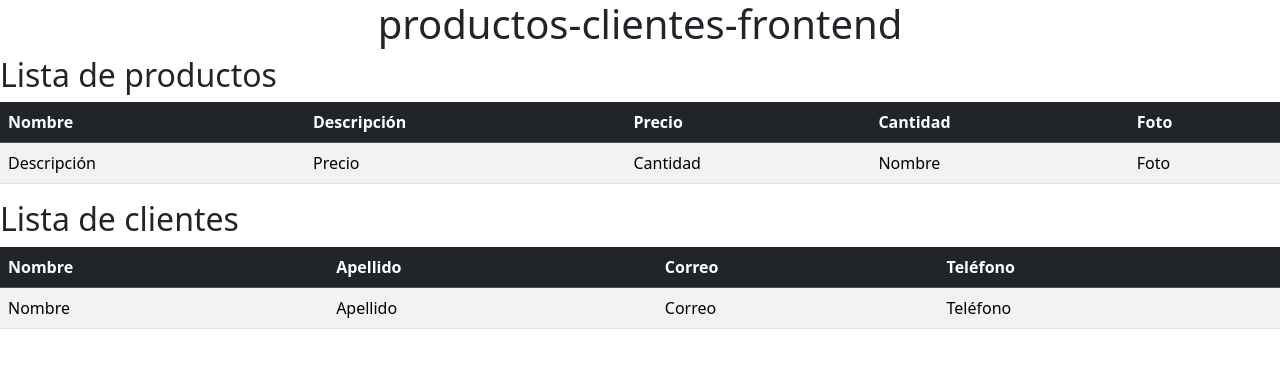
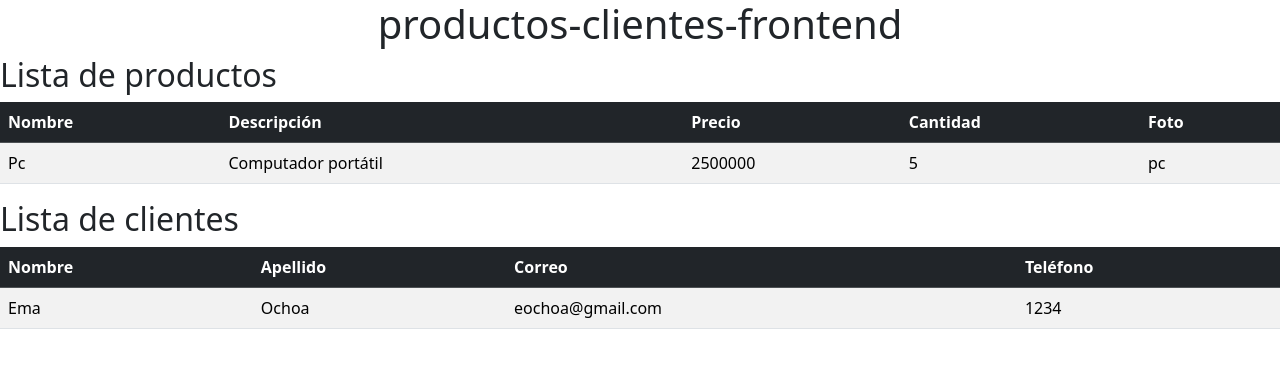
Before and after one commit to Enmanuel007/frontend-springboot, an Angular app: page / in a window 1280 px wide. Shown: the top 368 px of the page. Built offline with nearby package versions, Linux system fonts and the light colour scheme.

Commit message:
Add data test product and client

```diff
--- a/src/app/components/list-client/list-client.component.html
+++ b/src/app/components/list-client/list-client.component.html
@@ -11,11 +11,11 @@
     </thead>
 
     <tbody >
-        <tr>
-            <td>Nombre</td>
-            <td>Apellido</td>
-            <td>Correo</td>
-            <td>Teléfono</td>
+        <tr *ngFor = "let client of clients">
+            <td>{{client.name}}</td>
+            <td>{{client.lastName}}</td>
+            <td>{{client.email}}</td>
+            <td>{{client.phone}}</td>
         </tr>
     </tbody>
 
--- a/src/app/components/list-client/list-client.component.ts
+++ b/src/app/components/list-client/list-client.component.ts
@@ -1,4 +1,5 @@
 import { Component, OnInit } from '@angular/core';
+import { Client } from 'src/app/class/client';
 
 @Component({
   selector: 'app-list-client',
@@ -7,9 +8,17 @@ import { Component, OnInit } from '@angular/core';
 })
 export class ListClientComponent implements OnInit {
 
+  clients : Client[]
   constructor() { }
 
   ngOnInit(): void {
+    this.clients = [{
+      id:1,
+      name: "Ema",
+      lastName: "Ochoa",
+      email: "eochoa@gmail.com",
+      phone: "1234"
+    }]
   }
 
 }
--- a/src/app/components/list-product/list-product.component.html
+++ b/src/app/components/list-product/list-product.component.html
@@ -12,12 +12,12 @@
     </thead>
 
     <tbody >
-        <tr>
-            <td>Descripción</td>
-            <td>Precio</td>
-            <td>Cantidad</td>
-            <td>Nombre</td>
-            <td>Foto</td>
+        <tr *ngFor = "let product of products">
+            <td>{{product.name}}</td>
+            <td>{{product.description}}</td>
+            <td>{{product.price}}</td>
+            <td>{{product.quantity}}</td>
+            <td>{{product.picture}}</td>
         </tr>
     </tbody>
 
--- a/src/app/components/list-product/list-product.component.ts
+++ b/src/app/components/list-product/list-product.component.ts
@@ -1,4 +1,5 @@
 import { Component, OnInit } from '@angular/core';
+import { Product } from 'src/app/class/product';
 
 @Component({
   selector: 'app-list-product',
@@ -7,9 +8,19 @@ import { Component, OnInit } from '@angular/core';
 })
 export class ListProductComponent implements OnInit {
 
+  products: Product[]
+
   constructor() { }
 
   ngOnInit(): void {
+    this.products = [{
+      id: 1,
+      name: "Pc",
+      description: "Computador portátil",
+      price: 2500000,
+      quantity:5,
+      picture: "pc"
+    }]
   }
 
 }
```
